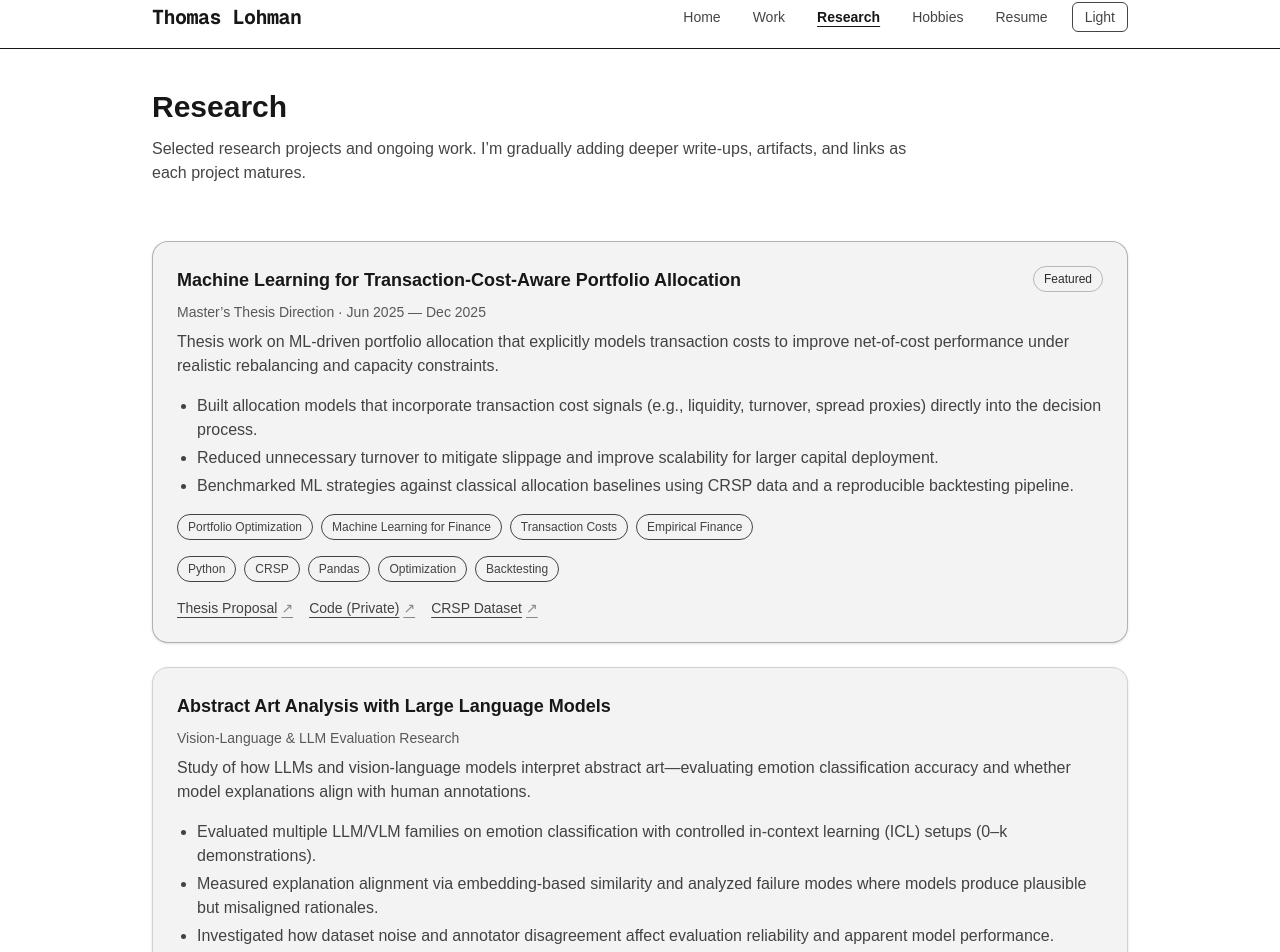
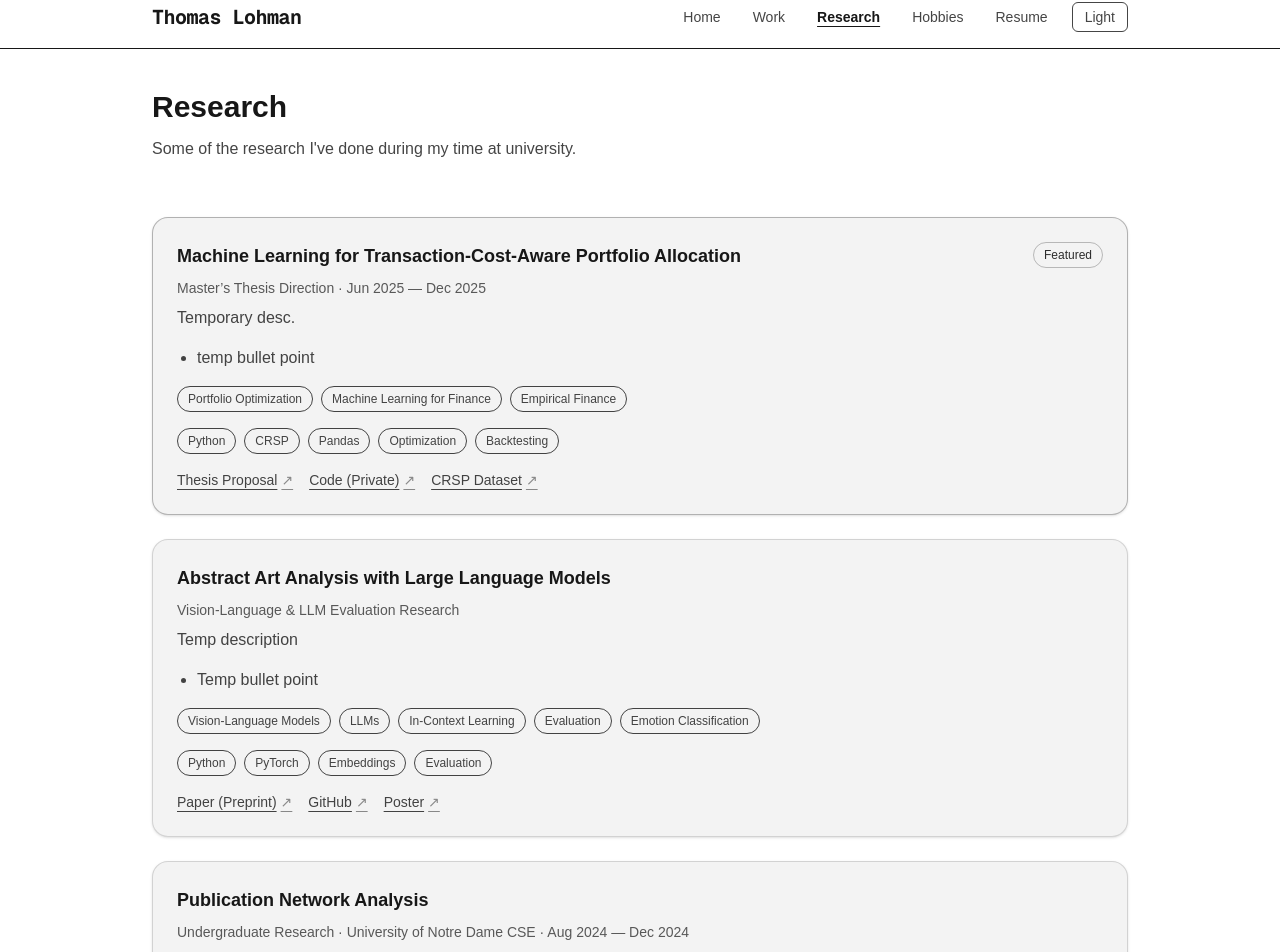
Before and after one commit to Thomas-Lohman/Personal-Website, a Next.js app: page /research in a window 1280 px wide. Shown: the part 14-966 px from the top of the page. Built offline with nearby package versions, Linux system fonts and the light colour scheme.

Commit message:
Changing to temp descriptions

```diff
--- a/app/research/page.tsx
+++ b/app/research/page.tsx
@@ -7,16 +7,13 @@ export default function ResearchPage() {
       title: "Machine Learning for Transaction-Cost-Aware Portfolio Allocation",
       subtitle: "Master’s Thesis Direction · Jun 2025 — Dec 2025",
       description:
-        "Thesis work on ML-driven portfolio allocation that explicitly models transaction costs to improve net-of-cost performance under realistic rebalancing and capacity constraints.",
+        "Temporary desc.",
       bullets: [
-        "Built allocation models that incorporate transaction cost signals (e.g., liquidity, turnover, spread proxies) directly into the decision process.",
-        "Reduced unnecessary turnover to mitigate slippage and improve scalability for larger capital deployment.",
-        "Benchmarked ML strategies against classical allocation baselines using CRSP data and a reproducible backtesting pipeline.",
+        "temp bullet point",
       ],
       topics: [
         "Portfolio Optimization",
         "Machine Learning for Finance",
-        "Transaction Costs",
         "Empirical Finance",
       ],
       tech: ["Python", "CRSP", "Pandas", "Optimization", "Backtesting"],
@@ -31,11 +28,9 @@ export default function ResearchPage() {
       title: "Abstract Art Analysis with Large Language Models",
       subtitle: "Vision-Language & LLM Evaluation Research",
       description:
-        "Study of how LLMs and vision-language models interpret abstract art—evaluating emotion classification accuracy and whether model explanations align with human annotations.",
+        "Temp description",
       bullets: [
-        "Evaluated multiple LLM/VLM families on emotion classification with controlled in-context learning (ICL) setups (0–k demonstrations).",
-        "Measured explanation alignment via embedding-based similarity and analyzed failure modes where models produce plausible but misaligned rationales.",
-        "Investigated how dataset noise and annotator disagreement affect evaluation reliability and apparent model performance.",
+        "Temp bullet point",
       ],
       topics: [
         "Vision-Language Models",
@@ -56,11 +51,9 @@ export default function ResearchPage() {
       subtitle:
         "Undergraduate Research · University of Notre Dame CSE · Aug 2024 — Dec 2024",
       description:
-        "Large-scale graph analysis of scientific publication networks to quantify structural similarity and community overlap across research domains.",
+        "Temp description",
       bullets: [
-        "Processed and analyzed a publication dataset at ~2.5B-row scale to construct co-authorship and citation-derived network views.",
-        "Developed similarity metrics and comparison procedures to evaluate overlap and structural correspondence between research communities.",
-        "Applied network analysis to surface cross-domain patterns (e.g., clustering behavior, centrality profiles, and connectivity signatures).",
+        "Temp bullet point.",
       ],
       topics: [
         "Network Analysis",
@@ -81,8 +74,7 @@ export default function ResearchPage() {
       <header className="space-y-3">
         <h1 className="text-3xl font-bold">Research</h1>
         <p className="max-w-3xl opacity-80">
-          Selected research projects and ongoing work. I’m gradually adding deeper
-          write-ups, artifacts, and links as each project matures.
+          Some of the research I've done during my time at university.
         </p>
       </header>
 
--- a/app/work/page.tsx
+++ b/app/work/page.tsx
@@ -63,20 +63,14 @@ export default function WorkPage() {
     {
       title: "Generative AI System for Effective Language Learning",
       description:
-        "A multi-agent language learning system with an LLM conversational agent, real-time translation, and lightweight image generation for immersive practice.",
+        "Temp Description",
       bullets: [
-        "Designed a multi-agent workflow combining conversation, translation, and image generation to simulate context-rich language practice.",
-        "Implemented constrained decoding via adaptive logit biasing to keep responses aligned with a target proficiency level.",
-        "Built a structured prompting + generation loop to maintain coherence across turns while enforcing level constraints.",
+        "Temp bullet point",
       ],
       tech: [
         "Python",
         "LLMs",
         "Constrained Decoding",
-        "Logit Biasing",
-        "Multi-Agent",
-        "Translation Pipeline",
-        "Image Generation",
       ],
       links: [
         // { label: "GitHub", href: "https://github.com/Thomas-Lohman/REPO" },
@@ -212,22 +206,14 @@ export default function WorkPage() {
       org: "University of Notre Dame · CSE Department",
       dates: "May 2024 — May 2026",
       description:
-        "Teaching assistant for a core undergraduate AI course, supporting instruction across foundational AI algorithms, probabilistic models, and modern machine learning.",
+        "Temporary description.",
       bullets: [
-        "Assisted in teaching core AI topics including search algorithms, Bayesian statistics, Markovian models, and foundational machine learning concepts.",
-        "Lectured to 100+ students on neural networks, backpropagation, clustering methods, and dimensionality reduction.",
-        "Hosted weekly office hours to support students with conceptual understanding and technical programming challenges.",
-        "Developed assignment and exam materials including questions, answer keys, rubrics, and code outlines.",
+        "Temp bullet point",
       ],
       topics: [
         "AI Search",
         "Bayesian Statistics",
         "Markov Models",
-        "Machine Learning",
-        "Neural Networks",
-        "Backpropagation",
-        "Clustering",
-        "Dimensionality Reduction",
       ],
       tech: ["Python", "Jupyter", "PyTorch", "NumPy", "Matplotlib"],
       featured: true,
@@ -237,11 +223,9 @@ export default function WorkPage() {
       org: "University of Notre Dame · CSE Department",
       dates: "Jan 2026 — May 2026",
       description:
-        "Teaching assistant for a Generative AI course focused on modern generative models and applied AI systems.",
+        "Temp description.",
       bullets: [
-        "Supported instruction and coursework related to generative AI models and modern AI techniques.",
-        "Assisted students with understanding model behavior, implementation details, and experimental results.",
-        "Provided technical guidance during office hours and assignment development.",
+        "Temp bullet point.",
       ],
       tech: ["Python", "Deep Learning", "Generative Models"],
     },
```
